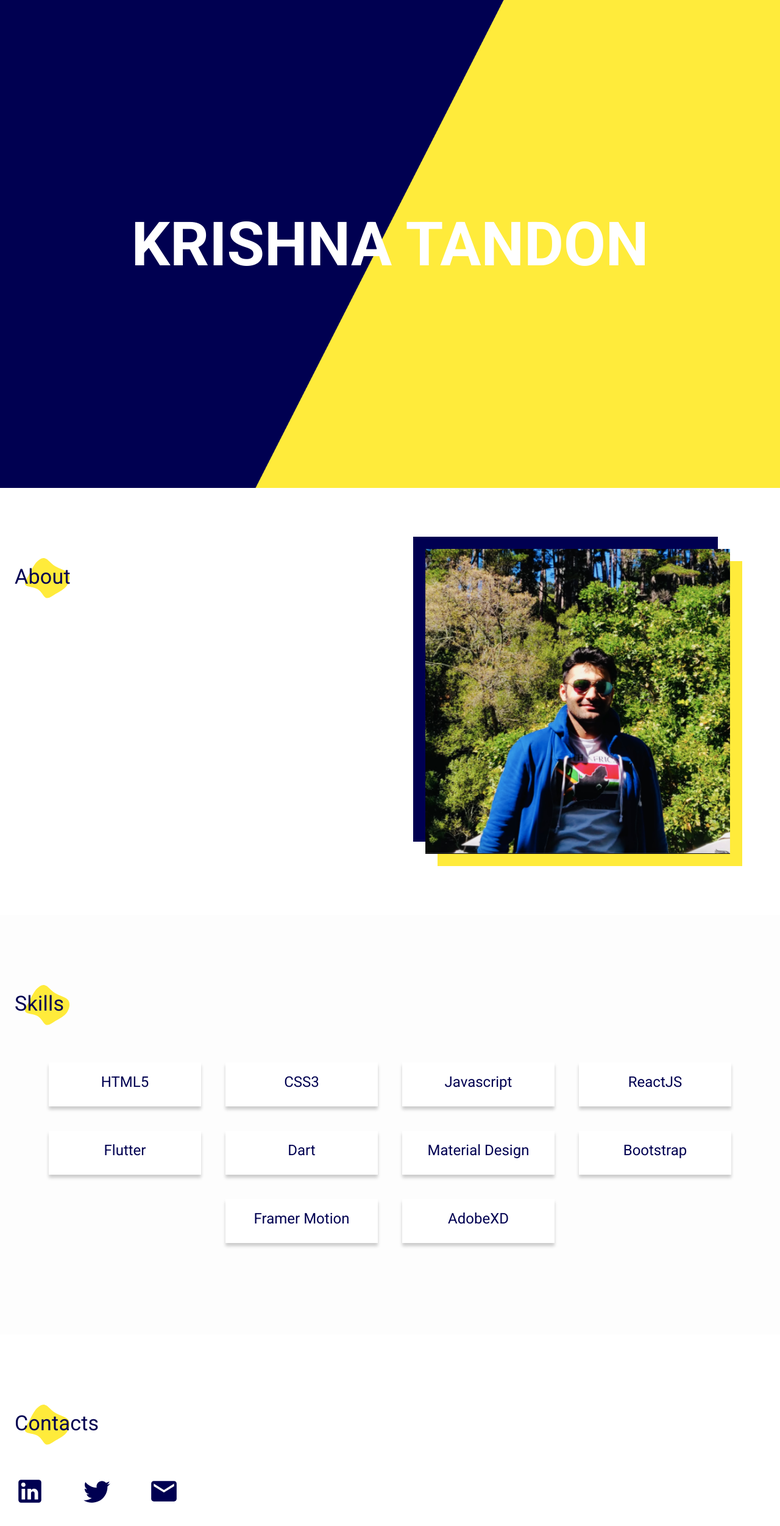
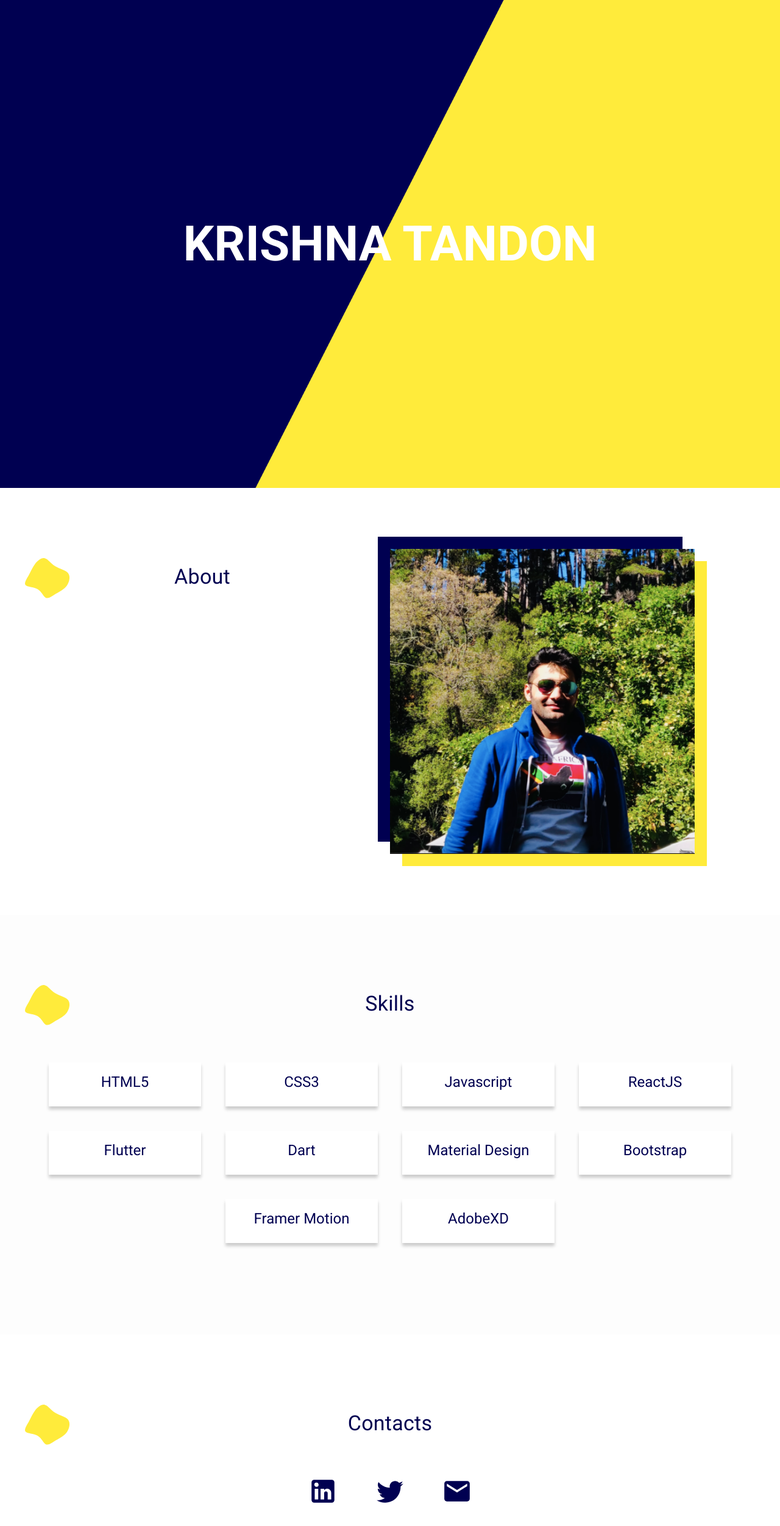
Before and after one commit to krishnatandon1208/KrishnaTandonProfile, a React (Create React App) app: page / in a window 1280 px wide. Shown: the top 2502 px of the page at 61% size. Built offline with nearby package versions, Linux system fonts and the light colour scheme.

Commit message:
css updates

```diff
--- a/src/App.css
+++ b/src/App.css
@@ -11,3 +11,16 @@
 	background-repeat: no-repeat;
 	background-position: center;
 }
+
+@media only screen and (min-width: '320px') and (max-width: '767px') {
+	#nameText {
+		font-size: 24px !important;
+		padding: 0 40px;
+	}
+}
+
+@media only screen and (min-width: '768px') and (max-width: '1024px') {
+	#nameText {
+		font-size: 40px;
+	}
+}
--- a/src/section/About.js
+++ b/src/section/About.js
@@ -30,9 +30,11 @@
 			<Container>
 				<Grid container>
 					<Grid item xs={6} className={classes.abouttext}>
-						<Typography variant={'h4'}>About</Typography>
+						<Typography variant={'h4'} align="center">
+							About
+						</Typography>
 					</Grid>
-					<Grid item xs={6}>
+					<Grid item xs={false} lgUp={6}>
 						<Box display="flex" justifyContent="center">
 							<img src={KrishnaTandon} className={classes.ktImg} alt="Krishna Tandon" />
 						</Box>
--- a/src/section/Contact.js
+++ b/src/section/Contact.js
@@ -23,7 +23,7 @@
 	contactIcon: {
 		fontSize: '50px',
 		color: `${blue}`,
-		margin: '40px 60px 0 0'
+		margin: '40px 30px 0'
 	}
 });
 
@@ -35,9 +35,11 @@
 			<Container>
 				<Grid container>
 					<Grid item xs={12} className={classes.contacttext}>
-						<Typography variant={'h4'}>Contacts</Typography>
+						<Typography variant={'h4'} align="center">
+							Contacts
+						</Typography>
 					</Grid>
-					<Grid>
+					<Grid item xs={12} style={{ display: 'flex', justifyContent: 'center' }}>
 						<a href="https://www.linkedin.com/in/krishnatandon1208/" target="_blank" rel="noreferrer">
 							<LinkedInIcon className={classes.contactIcon} />
 						</a>
--- a/src/section/Name.js
+++ b/src/section/Name.js
@@ -9,11 +9,12 @@
 		height: '100vh'
 	},
 	text: {
-		fontSize: '100px',
+		fontSize: '80px',
 		color: '#FFFFFF',
 		margin: 0,
 		display: 'flex',
-		alignSelf: 'center'
+		alignSelf: 'center',
+		padding: '0 30px'
 	}
 });
 
@@ -22,7 +23,9 @@
 
 	return (
 		<div className={classes.nameblock}>
-			<h1 className={classes.text}>KRISHNA TANDON</h1>
+			<h1 className={classes.text} id={'nameText'}>
+				KRISHNA TANDON
+			</h1>
 		</div>
 	);
 }
--- a/src/section/Skills.js
+++ b/src/section/Skills.js
@@ -58,13 +58,17 @@
 			<Container>
 				<Grid container>
 					<Grid item xs={12} className={classes.skilltext}>
-						<Typography variant={'h4'}>Skills</Typography>
+						<Typography variant={'h4'} align="center">
+							Skills
+						</Typography>
 					</Grid>
 					<Grid className={classes.skillblock}>
 						{skillsList.map((skill) => (
 							<Card className={classes.skillsCard} key={skill}>
 								<CardContent className={classes.skillsCardContent}>
-									<Typography variant="h5">{skill}</Typography>
+									<Typography variant={'h5'} align="center">
+										{skill}
+									</Typography>
 								</CardContent>
 							</Card>
 						))}
```
Also changed, not shown: 2 other files (tests, documents, lock files or other folders).
